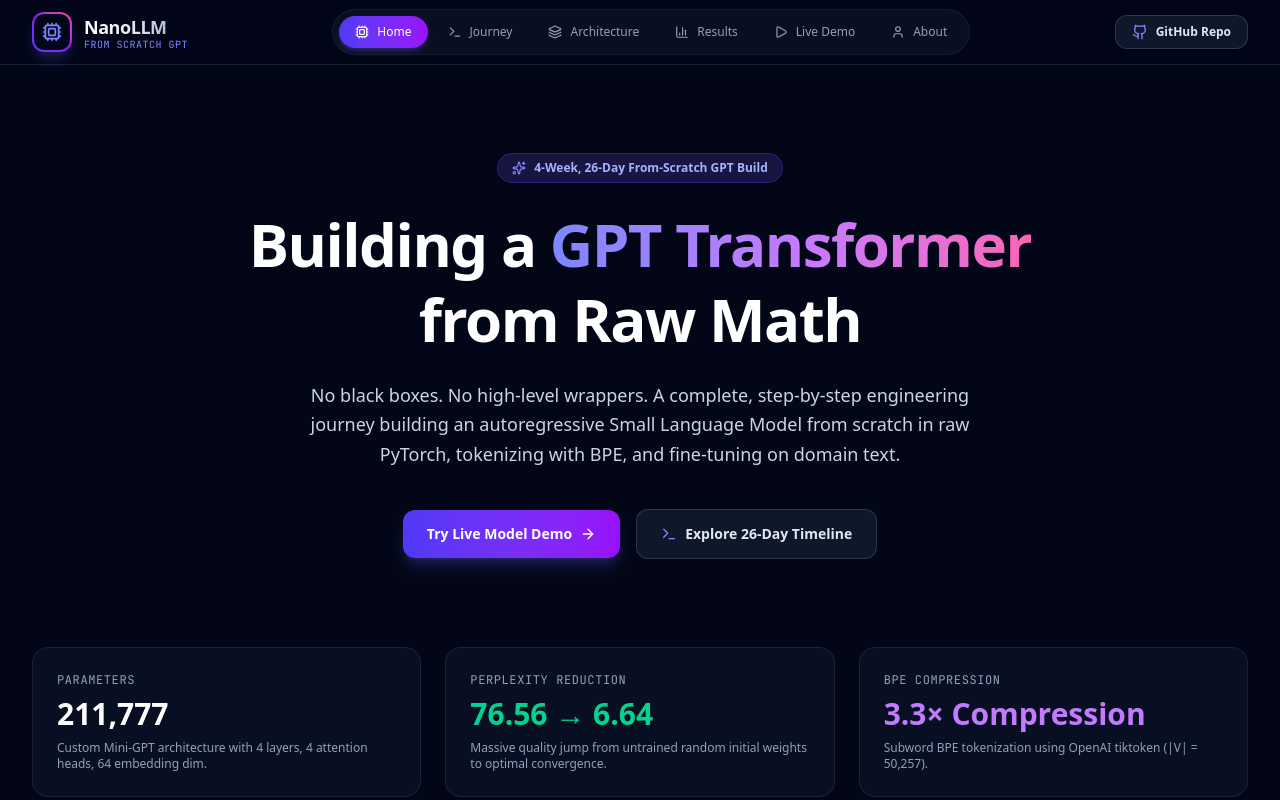
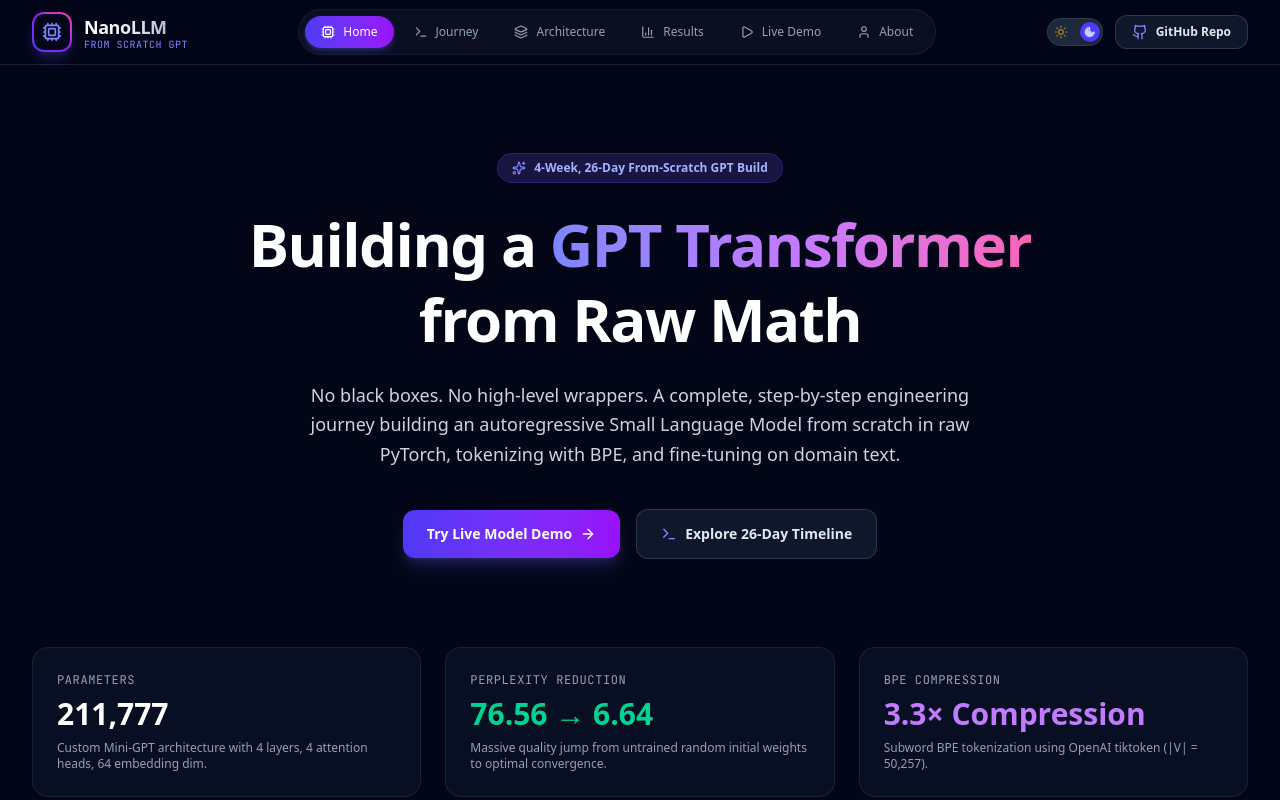
Before and after one commit to MuhammadAbdullah12-ux/NanoLLM, a Next.js app in the folder frontend/: page / in a window 1280 px wide. Shown: the top 800 px of the page. Built offline with nearby package versions, Linux system fonts and the light colour scheme.

Commit message:
Added Day & Night Theme Toggle with Sun and Moon graphics

```diff
--- a/frontend/components/Navbar.tsx
+++ b/frontend/components/Navbar.tsx
@@ -3,6 +3,7 @@
 import Link from "next/link";
 import { usePathname } from "next/navigation";
 import { Cpu, Terminal, Layers, BarChart3, Play, User } from "lucide-react";
+import ThemeToggle from "@/components/ThemeToggle";
 
 function GithubIcon(props: React.SVGProps<SVGSVGElement>) {
   return (
@@ -70,13 +71,14 @@ export default function Navbar() {
             })}
           </nav>
 
-          {/* GitHub CTA Button */}
+          {/* Theme Toggle & GitHub CTA Button */}
           <div className="flex items-center gap-3">
+            <ThemeToggle />
             <a
               href="https://github.com/MuhammadAbdullah12-ux/NanoLLM"
               target="_blank"
               rel="noopener noreferrer"
-              className="flex items-center gap-2 px-4 py-2 rounded-xl text-xs font-semibold bg-slate-900 hover:bg-slate-800 border border-slate-700/80 text-slate-200 transition-all hover:border-slate-600 shadow-sm"
+              className="flex items-center gap-2 px-4 py-2 rounded-xl text-xs font-semibold bg-slate-900 dark:bg-slate-900 hover:bg-slate-800 border border-slate-700/80 text-slate-200 transition-all hover:border-slate-600 shadow-sm"
             >
               <GithubIcon className="w-4 h-4 text-indigo-400" />
               <span className="hidden sm:inline">GitHub Repo</span>
--- /dev/null
+++ b/frontend/components/ThemeToggle.tsx
@@ -0,0 +1,62 @@
+"use client";
+
+import { useEffect, useState } from "react";
+import { Sun, Moon } from "lucide-react";
+
+export default function ThemeToggle() {
+  const [theme, setTheme] = useState<"dark" | "light">("dark");
+
+  useEffect(() => {
+    // Check initial saved theme or system preference
+    const savedTheme = localStorage.getItem("nanollm_theme") as "dark" | "light" | null;
+    if (savedTheme) {
+      setTheme(savedTheme);
+      document.documentElement.classList.toggle("dark", savedTheme === "dark");
+    } else {
+      document.documentElement.classList.add("dark");
+    }
+  }, []);
+
+  const toggleTheme = () => {
+    const nextTheme = theme === "dark" ? "light" : "dark";
+    setTheme(nextTheme);
+    localStorage.setItem("nanollm_theme", nextTheme);
+
+    if (nextTheme === "dark") {
+      document.documentElement.classList.add("dark");
+    } else {
+      document.documentElement.classList.remove("dark");
+    }
+  };
+
+  return (
+    <button
+      onClick={toggleTheme}
+      aria-label="Toggle Day and Night Theme"
+      className="relative flex items-center justify-between w-14 h-7 p-1 rounded-full bg-slate-800 dark:bg-slate-900 border border-slate-700/80 dark:border-slate-800 shadow-inner transition-colors duration-300 focus:outline-none"
+    >
+      {/* Moving Thumb Indicator */}
+      <span
+        className={`w-5 h-5 rounded-full flex items-center justify-center transition-transform duration-300 shadow-md ${
+          theme === "dark"
+            ? "translate-x-7 bg-indigo-600 text-indigo-100"
+            : "translate-x-0 bg-amber-400 text-amber-950"
+        }`}
+      >
+        {theme === "dark" ? (
+          <Moon className="w-3 h-3 fill-indigo-200" />
+        ) : (
+          <Sun className="w-3 h-3 fill-amber-950" />
+        )}
+      </span>
+
+      {/* Background Icons */}
+      <span className="absolute left-1.5 text-amber-400 opacity-60 dark:opacity-40">
+        <Sun className="w-3.5 h-3.5" />
+      </span>
+      <span className="absolute right-1.5 text-indigo-400 opacity-40 dark:opacity-60">
+        <Moon className="w-3.5 h-3.5" />
+      </span>
+    </button>
+  );
+}
```
